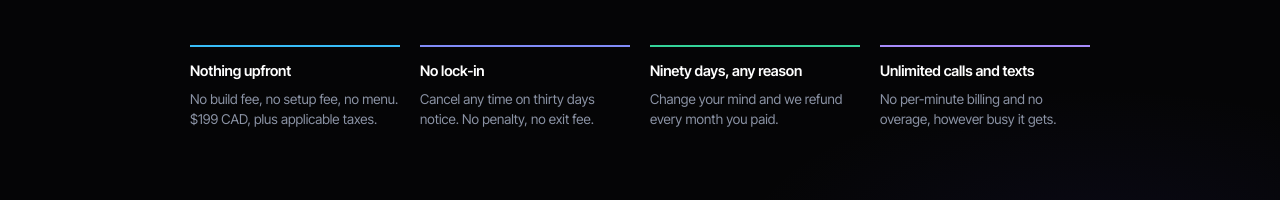
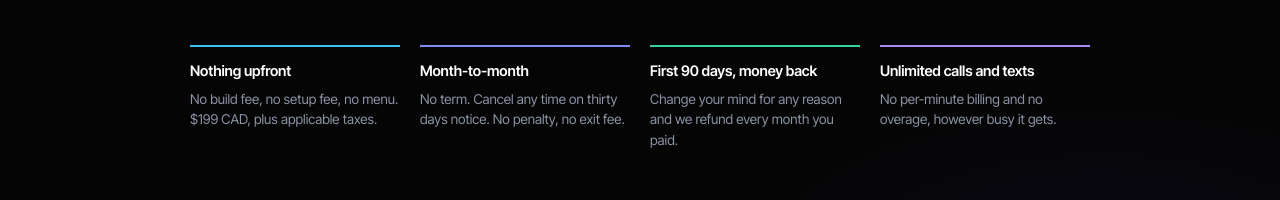
Before and after one commit to staybookt/staybookt-investor, a Next.js app: page /pricing in a window 1280 px wide. Shown: the part 345-545 px from the top of the page. Built offline with nearby package versions, Linux system fonts and the light colour scheme; no server answers.

Commit message:
Pricing chips per Richards Jul 28 follow-up: No lock-in -> Month-to-month, refund chip -> First 90 days, money back. Same terms, his words. This resolves the parked 6-month / 90-vs-180 confusion: terms confirmed month-to-month with 90-day money-back.

```diff
--- a/app/pricing/page.tsx
+++ b/app/pricing/page.tsx
@@ -51,10 +51,14 @@ const ROLES: { role: string; pay: string }[] = [
   { role: 'A marketer', pay: '$54,000' },
 ];
 
+/* CHIP LABELS PER RICHARD (Jul 28 follow-up): "No lock-in" -> "Month-to-month" and the
+   refund chip -> "First 90 days, money back". Same terms, plainer words — this also
+   settled his 6-month / 90-vs-180 confusion: the terms ARE month-to-month with a
+   90-day money-back, and now the labels say so in his words. */
 const FACTS: { k: string; v: string }[] = [
   { k: 'Nothing upfront', v: 'No build fee, no setup fee, no menu. $199 CAD, plus applicable taxes.' },
-  { k: 'No lock-in', v: 'Cancel any time on thirty days notice. No penalty, no exit fee.' },
-  { k: 'Ninety days, any reason', v: 'Change your mind and we refund every month you paid.' },
+  { k: 'Month-to-month', v: 'No term. Cancel any time on thirty days notice. No penalty, no exit fee.' },
+  { k: 'First 90 days, money back', v: 'Change your mind for any reason and we refund every month you paid.' },
   { k: 'Unlimited calls and texts', v: 'No per-minute billing and no overage, however busy it gets.' },
 ];
 
```
